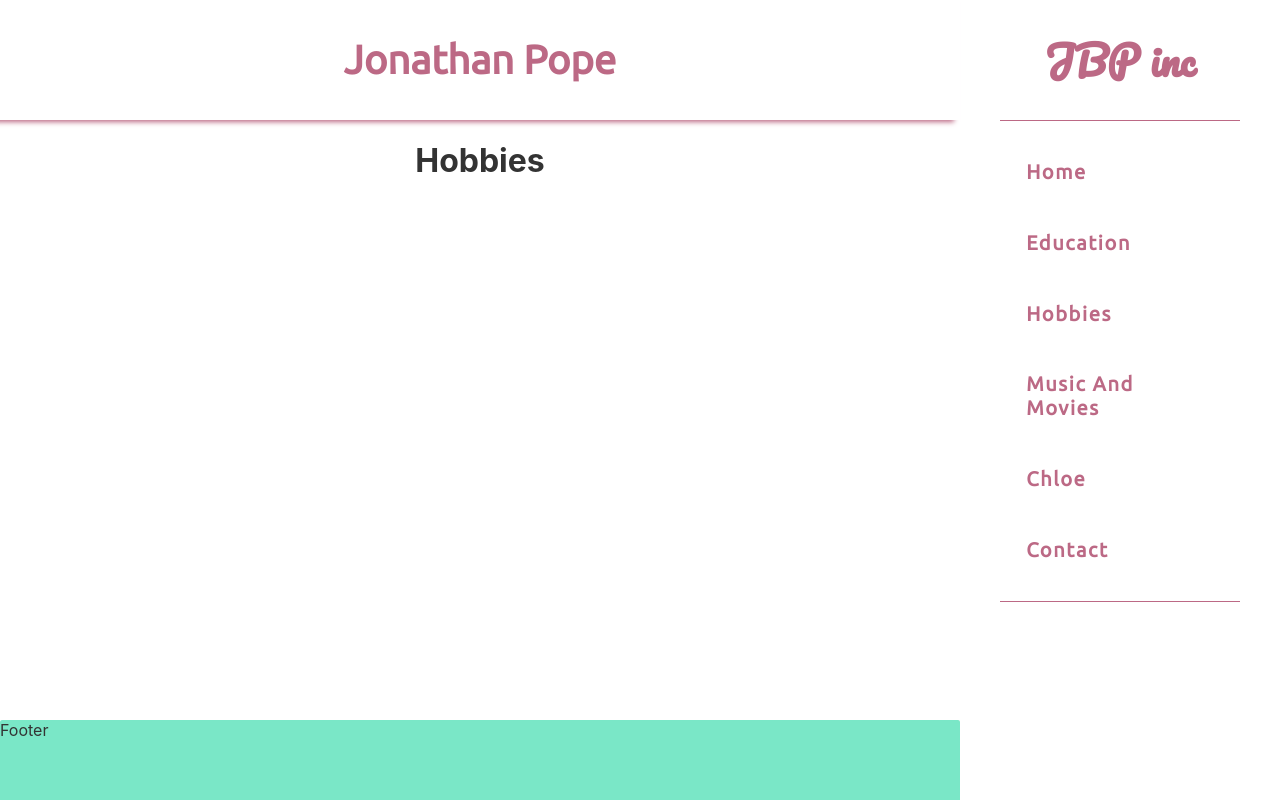
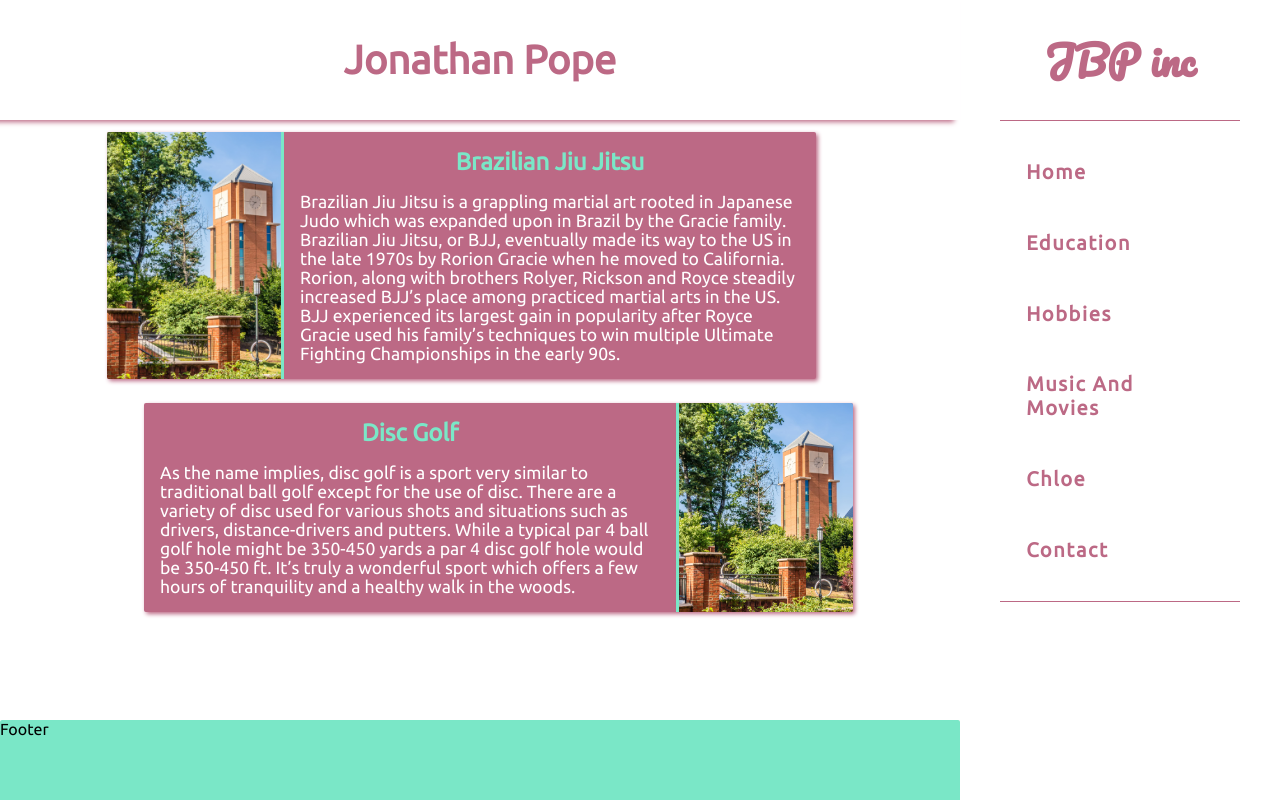
Before and after one commit to popejb1116/jbp-website-ui, a Svelte app: page /hobbies in a window 1280 px wide. Built offline with nearby package versions, Linux system fonts and the light colour scheme.

Commit message:
Built basic horizontal card layout in Hobbies

```diff
--- a/public/global.css
+++ b/public/global.css
@@ -1,4 +1,4 @@
-html, body {
+/* html, body {
 	position: relative;
 	width: 100vw;
    height: 100vh;
@@ -12,7 +12,7 @@ body {
 	font-family: -apple-system, BlinkMacSystemFont, "Segoe UI", Roboto, Oxygen-Sans, Ubuntu, Cantarell, "Helvetica Neue", sans-serif;
 }
 
-/* a {
+a {
 	color: rgb(0,100,200);
 	text-decoration: none;
 }
@@ -23,7 +23,7 @@ a:hover {
 
 a:visited {
 	color: rgb(0,80,160);
-} */
+}
 
 label {
 	display: block;
@@ -59,6 +59,16 @@ button:active {
 
 button:focus {
 	border-color: #666;
+} */
+
+
+/* MY RESET */
+* {
+   margin: 0;
+   padding: 0;
+   box-sizing: border-box;
+   font-family: -apple-system, BlinkMacSystemFont, "Segoe UI", Roboto, Oxygen-Sans, Ubuntu, Cantarell, "Helvetica Neue", sans-serif;
+   font-family: 'Ubuntu', sans-serif;
 }
 
 /* CUSTOM SVELTE-ROUTER LINK STYLING */
@@ -71,7 +81,7 @@ a {
 
    font-size: 1.25rem;
    font-weight: bolder;
-   font-family: 'Ubuntu', sans-serif;
+   /* font-family: 'Ubuntu', sans-serif; */
    letter-spacing: 0.1rem;
    text-decoration: none;
 
--- a/public/index.html
+++ b/public/index.html
@@ -9,6 +9,8 @@
 	<link rel='icon' type='image/png' href='/favicon.png'>
 	<link rel='stylesheet' href='/global.css'>
    <link rel='stylesheet' href='/bundle.css'>
+   <!-- NORMALIZE CSS -->
+   <!-- <link rel="stylesheet" href="/normalize.css"> -->
 
    <!-- GOOGLE FONTS -->
    <link href="https://fonts.googleapis.com/css?family=Pacifico|Ubuntu&display=swap" rel="stylesheet">
--- a/src/layout/pages/hobbies/Hobbies.svelte
+++ b/src/layout/pages/hobbies/Hobbies.svelte
@@ -1 +1,103 @@
-<h1>Hobbies</h1>
+<script>
+   let pic = '/images/card-img_uncc-campus.jpg'
+</script>
+
+<style>
+   #card {
+      display: flex;
+
+      background: var(--theme-primary);
+      width: 95%;
+      height: auto;
+
+      margin: 0.75rem 0;
+      border-radius: 2px;
+      box-shadow: 2px 2px 4px var(--theme-primary);
+   }
+   /* PARENT, WHICH IS PAGES, IS FLEX COLUMN WHICH IS WHY CARD CAN
+   ALIGN-SELF */
+   #card.left {
+      align-self: flex-start;
+   }
+   #card.right {
+      align-self: flex-end;
+   }
+
+   .img-wrapper {
+      flex: 1 1 25%;
+      align-self: stretch;
+   }
+   img {
+      object-fit: cover;
+      width: 100%;
+      height: 100%;
+   }
+   img.left {
+      border-right: solid 3px var(--theme-accent);
+      border-top-left-radius: 2px;
+      border-bottom-left-radius: 2px;
+   }
+   img.right {
+      border-left: solid 3px var(--theme-accent);
+      border-top-right-radius: 2px;
+      border-bottom-right-radius: 2px;
+   }
+
+   .card-body {
+      display: flex;
+      flex-flow: column nowrap;
+      justify-content: flex-start;
+
+      flex: 3 3 75%;
+
+      padding: 1rem;
+   }
+
+   .title {
+      align-self: center;
+      color: var(--theme-accent);
+      margin-bottom: 1rem;
+      font-size: 1.5rem;
+      font-weight: bold;
+   }
+
+   .text {
+      color: white;
+      font-size: 1.1rem;
+   }
+</style>
+
+<div id="card" class="left">
+   <div class="img-wrapper">
+      <img src={pic} alt="bjj img" class="left">
+   </div>
+
+   <div class="card-body">
+      <div class="title">Brazilian Jiu Jitsu</div>
+      <div class="text">
+         Brazilian Jiu Jitsu is a grappling martial art rooted in Japanese Judo which was expanded upon in Brazil by the Gracie family.
+         Brazilian Jiu Jitsu, or BJJ, eventually made its way to the US in the late 1970s by Rorion Gracie when he moved to California.
+         Rorion, along with brothers Rolyer, Rickson and Royce steadily increased BJJ’s place among practiced martial arts in the US.
+         BJJ experienced its largest gain in popularity after Royce Gracie used his family’s techniques to win multiple Ultimate Fighting Championships in the early 90s.
+      </div>
+   </div>
+</div>
+
+<div id="card" class="right">
+   <div class="card-body">
+      <div class="title">Disc Golf</div>
+      <div class="text">
+         As the name implies, disc golf is a sport very similar to traditional ball golf except for the use of disc.
+         There are a variety of disc used for various shots and situations such as drivers, distance-drivers and putters.
+         While a typical par 4 ball golf hole might be 350-450 yards a par 4 disc golf hole would be 350-450 ft.
+         It’s truly a wonderful sport which offers a few hours of tranquility and a healthy walk in the woods.
+      </div>
+   </div>
+
+   <div class="img-wrapper">
+      <img src={pic} alt="disc golf img" class="right">
+   </div>
+</div>
+
+<!-- GO BACK TO HERE!!! -->
+<!-- AGAIN -->
```
Also changed, not shown: public/normalize.css (added).
